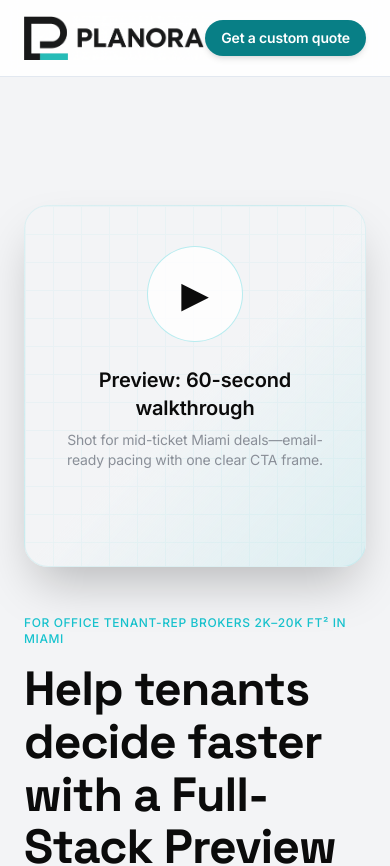
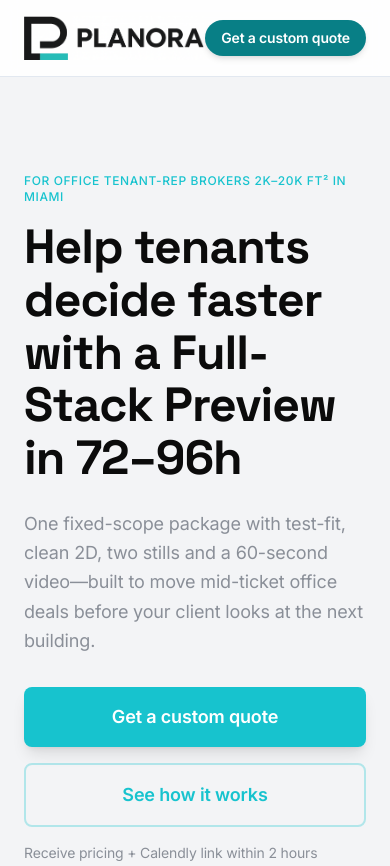
Before and after one commit to mategzg/Planora, a Next.js app: page / in a window 390 px wide. Shown: the top 866 px of the page. Built offline with nearby package versions, Linux system fonts and the light colour scheme.

Commit message:
fix: hero mobile stacking

```diff
--- a/components/HomeHero.tsx
+++ b/components/HomeHero.tsx
@@ -19,8 +19,8 @@ export function HomeHero({ proofPoints }: { proofPoints: ProofPoint[] }) {
   }
 
   return (
-    <section className="min-h-[85vh] py-20 md:py-28">
-      <div className="grid grid-cols-1 items-center gap-12 lg:grid-cols-2 lg:gap-16">
+    <section className="min-h-[85vh] pt-12 pb-16 md:pt-28 md:pb-28">
+      <div className="flex flex-col gap-10 md:grid md:grid-cols-2 md:items-center md:gap-16">
         <div>
           <p className="text-xs uppercase tracking-wider text-accent font-medium mb-4">{eyebrowText}</p>
           <h1 className="text-5xl md:text-6xl lg:text-7xl font-bold leading-[1.1] text-ink mb-6">
@@ -60,7 +60,7 @@ export function HomeHero({ proofPoints }: { proofPoints: ProofPoint[] }) {
           </div>
         </div>
 
-        <div className="order-first lg:order-last">
+        <div className="mt-8 md:mt-0">
           <div className="relative overflow-hidden rounded-3xl border border-accent/10 bg-gradient-to-br from-soft via-soft to-accent/10 shadow-2xl">
             <div
               className="absolute inset-0 opacity-[0.04]"
```
